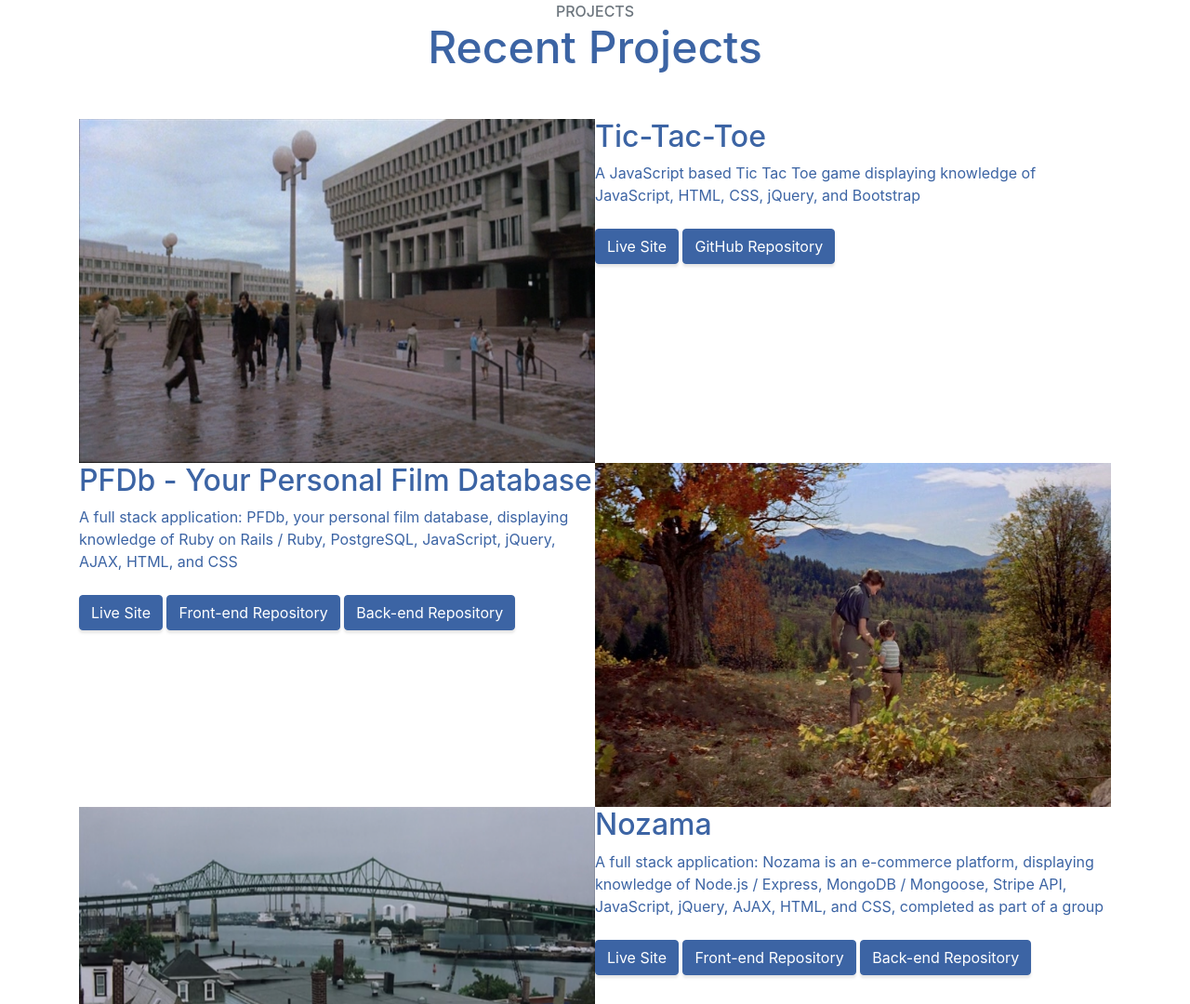
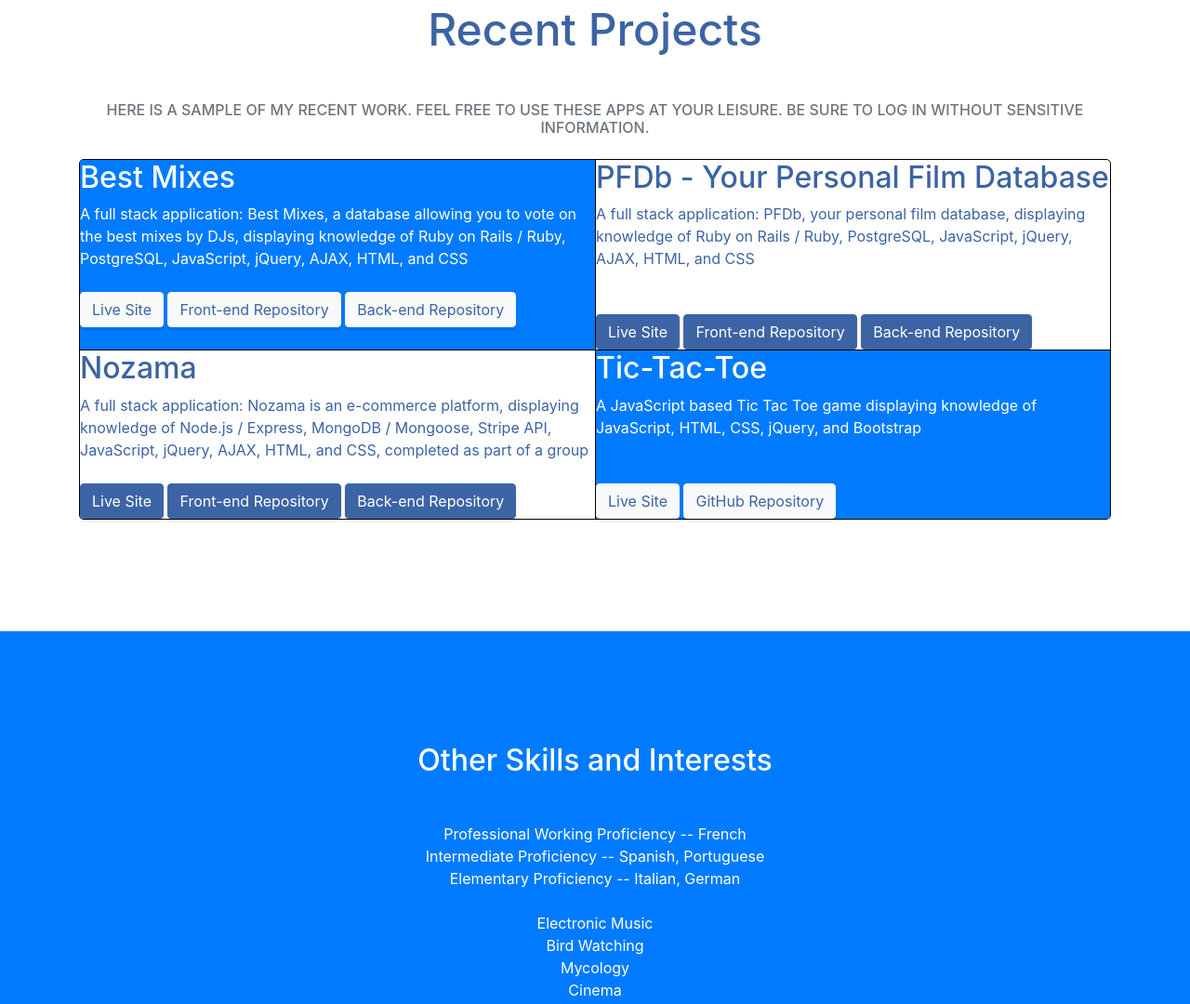
Before and after one commit to ebrault/ebrault.github.io, a website with bundled scripts: page index.html in a window 1280 px wide. Shown: the part 2857-3937 px from the top of the page at 93% size. Built offline with nearby package versions, Linux system fonts and the light colour scheme; files whose address does not match are found by name.

Commit message:
Removed images, fixed styling for projects
Removed images, fixed styling for projects section, added instructions
on how to use projects.

```diff
--- a/index.html
+++ b/index.html
@@ -126,37 +126,35 @@
     <section class="content-section" id="projects">
       <div class="container">
         <div class="content-section-heading text-center">
-          <h3 class="text-secondary mb-0">Projects</h3>
           <h2 class="mb-5">Recent Projects</h2>
+          <h3 class="text-secondary mb-0">Here is a sample of my recent work. Feel free to use these apps at your leisure. Be sure to log in without sensitive information.</h3>
         </div>
-        <div class="row no-gutters">
-          <div class="col-lg-6">
-            <a class="portfolio-item">
-              <img class="img-fluid" src="img/friends-of-eddie-coyle.png" alt="The Friends Of Eddie Coyle">
-            </a>
-          </div>
-          <div class="col-lg-6">
+        <br />
+        <div class="row no-gutters" style="border: 1px solid black; border-radius: 5px">
+          <div class="col-lg-6 bg-primary" style="border-bottom: 1px solid black;">
             <div class="text-left h-100 project">
               <div class="d-flex h-100">
                 <span class="caption">
                   <span class="caption-content">
-                    <h2>Tic-Tac-Toe</h2>
-                    <p class="mb-0">A JavaScript based Tic Tac Toe game displaying knowledge of JavaScript, HTML, CSS, jQuery, and Bootstrap</p>
+                    <h2 class="text-white">Best Mixes</h2>
+                    <p class="mb-0 text-white">A full stack application: Best Mixes, a database allowing you to vote on the best mixes by DJs, displaying knowledge of Ruby on Rails / Ruby, PostgreSQL, JavaScript, jQuery, AJAX, HTML, and CSS</p>
                     <br />
-                    <a class="btn btn-dark btn-md" href="https://ebrault.github.io/tictactoe-client" target="_blank">Live Site</a>
-                    <a class="btn btn-dark btn-md" href="https://github.com/ebrault/tictactoe-client" target="_blank">GitHub Repository</a>
+                    <a class="btn btn-light btn-md" href="https://ebrault.github.io/project-4-client" target="_blank">Live Site</a>
+                    <a class="btn btn-light btn-md" href="https://github.com/ebrault/project-4-client" target="_blank">Front-end Repository</a>
+                    <a class="btn btn-light btn-md" href="https://github.com/ebrault/project-4-api" target="_blank">Back-end Repository</a>
                   </span>
                 </span>
               </div>
             </div>
           </div>
-          <div class="col-lg-6">
+          <div class="col-lg-6" style="border-left: 1px solid black; border-bottom: 1px solid black">
             <div class="text-left h-100 project">
               <div class="d-flex h-100">
                 <span class="caption">
                   <span class="caption-content">
                     <h2>PFDb - Your Personal Film Database</h2>
                     <p class="mb-0">A full stack application: PFDb, your personal film database, displaying knowledge of Ruby on Rails / Ruby, PostgreSQL, JavaScript, jQuery, AJAX, HTML, and CSS</p>
+                    <br />
                     <br />
                     <a class="btn btn-dark btn-md" href="https://ebrault.github.io/film-diary-client" target="_blank">Live Site</a>
                     <a class="btn btn-dark btn-md" href="https://github.com/ebrault/film-diary-client" target="_blank">Front-end Repository</a>
@@ -165,16 +163,6 @@
                 </span>
               </div>
             </div>
-          </div>
-          <div class="col-lg-6">
-            <a class="portfolio-item">
-              <img class="img-fluid" src="img/the-trouble-with-harry.jpg" alt="The Trouble With Harry">
-            </a>
-          </div>
-          <div class="col-lg-6">
-            <a class="portfolio-item">
-              <img class="img-fluid" src="img/mystic-river.png" alt="">
-            </a>
           </div>
           <div class="col-lg-6">
             <div class="text-left h-100 project">
@@ -192,26 +180,21 @@
               </div>
             </div>
           </div>
-          <div class="col-lg-6">
+          <div class="col-lg-6 bg-primary" style="border-left: 1px solid black;">
             <div class="text-left h-100 project">
               <div class="d-flex h-100">
                 <span class="caption">
                   <span class="caption-content">
-                    <h2>Best Mixes</h2>
-                    <p class="mb-0">A full stack application: Best Mixes, a database allowing you to vote on the best mixes by DJs, displaying knowledge of Ruby on Rails / Ruby, PostgreSQL, JavaScript, jQuery, AJAX, HTML, and CSS</p>
+                    <h2 class="text-white">Tic-Tac-Toe</h2>
+                    <p class="mb-0 text-white">A JavaScript based Tic Tac Toe game displaying knowledge of JavaScript, HTML, CSS, jQuery, and Bootstrap</p>
                     <br />
-                    <a class="btn btn-dark btn-md" href="https://ebrault.github.io/project-4-client" target="_blank">Live Site</a>
-                    <a class="btn btn-dark btn-md" href="https://github.com/ebrault/project-4-client" target="_blank">Front-end Repository</a>
-                    <a class="btn btn-dark btn-md" href="https://github.com/ebrault/project-4-api" target="_blank">Back-end Repository</a>
+                    <br />
+                    <a class="btn btn-light btn-md" href="https://ebrault.github.io/tictactoe-client" target="_blank">Live Site</a>
+                    <a class="btn btn-light btn-md" href="https://github.com/ebrault/tictactoe-client" target="_blank">GitHub Repository</a>
                   </span>
                 </span>
               </div>
             </div>
-          </div>
-          <div class="col-lg-6">
-            <a class="portfolio-item">
-              <img class="img-fluid" src="img/the-verdict.jpg" alt="The Verdict">
-            </a>
           </div>
         </div>
       </div>
```
